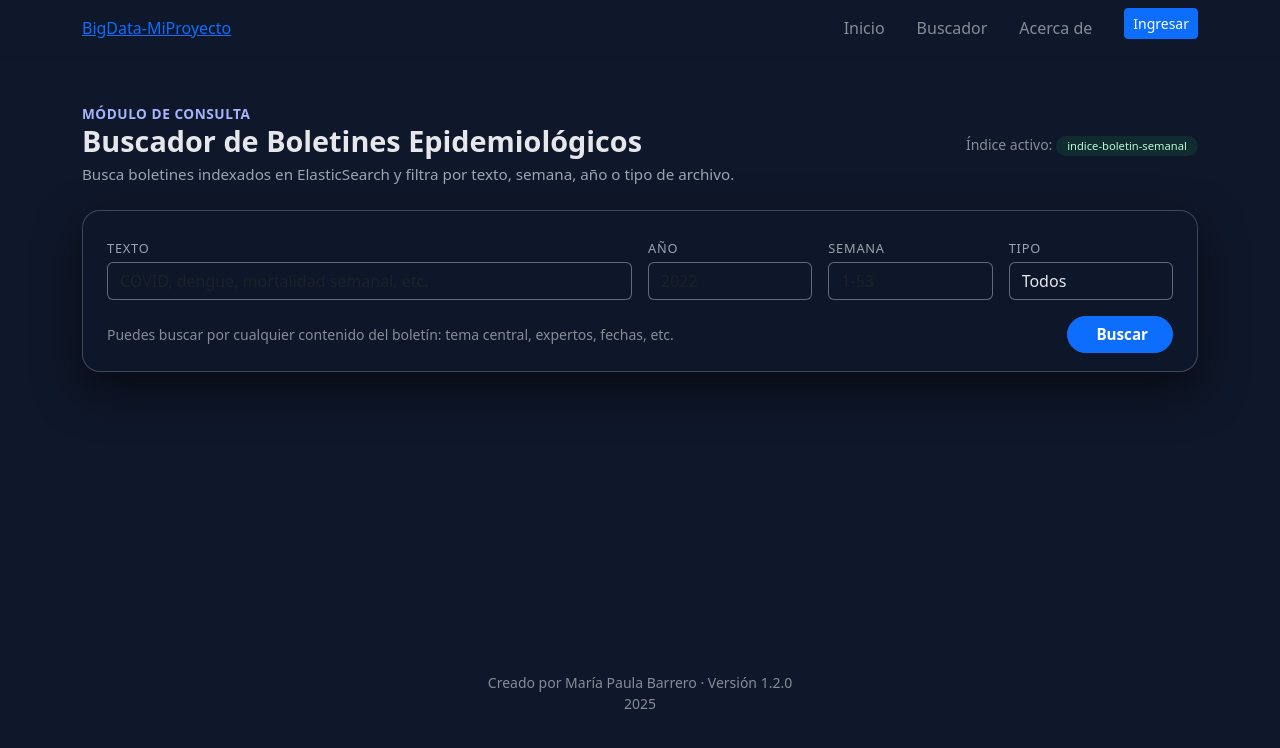
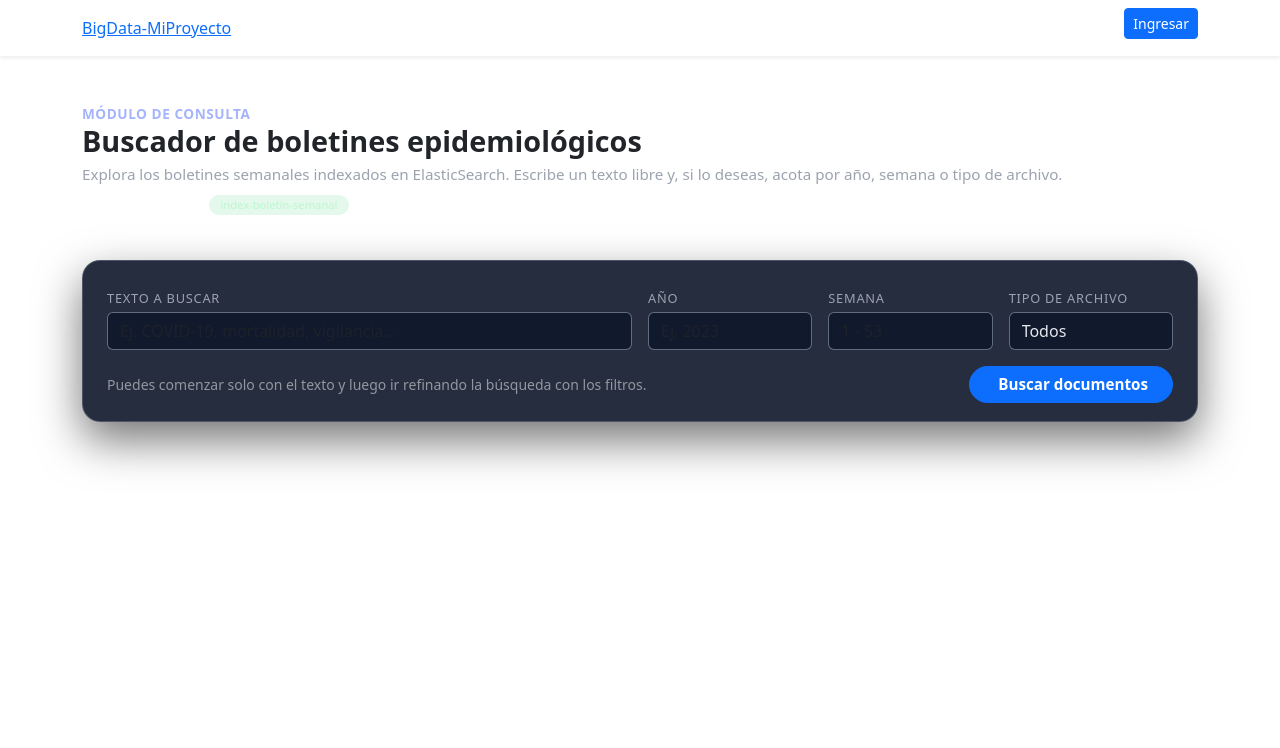
Before and after one commit to MariaP1994/BigDataApp_2025_s2_MPBM, a Flask app: page /buscador in a window 1280 px wide. Shown: the top 748 px of the page. Run offline with Flask 3, Linux system fonts and the light colour scheme.

Commit message:
indice
corregido

```diff
--- a/env.txt
+++ b/env.txt
@@ -4,6 +4,6 @@
 
 ELASTIC_CLOUD_URL=https://aa6a3358628a4a8ba9aea38a654d8584.us-central1.gcp.cloud.es.io:443
 ELASTIC_API_KEY=dUt1cTRab0JsZ0h1VU5pX3d4dmg6U3pyaDFhWENkN0ZWVTF6cEh6TFRVdw==
-ELASTIC_INDEX_DEFAULT=indice-boletin-semanal
+ELASTIC_INDEX_DEFAULT=index-boletin-semanal
 
 SECRET_KEY=Mpbm1234
--- a/templates/buscador.html
+++ b/templates/buscador.html
@@ -1,14 +1,9 @@
 {% extends "base.html" %}
 
-{% block title %}Buscador de documentos - BigData-MPBM{% endblock %}
+{% block title %}Buscador de documentos - BigData-MiProyecto{% endblock %}
 
 {% block extra_css %}
 <style>
-    body {
-        background-color: #0f172a !important;
-        color: #e5e7eb;
-    }
-
     .search-card {
         background: rgba(15, 23, 42, 0.9);
         border-radius: 18px;
@@ -119,69 +158,83 @@
         padding: 0;
     }
 
+    /* Spinner */
+    #div_cargando p {
+        color: #e5e7eb;
+    }
+
+    /* Modal */
     .modal-content {
         background: #020617;
         color: #e5e7eb;
     }
 
-    .modal-header,
-    .modal-footer {
-        border-color: #1f2937;
+    .modal-header {
+        border-bottom-color: #1f2937;
     }
 
-    #div_cargando p {
-        color: #e5e7eb;
+    .modal-footer {
+        border-top-color: #1f2937;
     }
 </style>
 {% endblock %}
 
+
 {% block content %}
 
-<!-- CABECERA -->
+<!-- CABECERA DE PÁGINA -->
 <div class="mb-4">
     <div class="d-flex justify-content-between align-items-center flex-wrap gap-2">
         <div>
             <div class="search-title">Módulo de consulta</div>
-            <h1 class="search-hero mb-1">Buscador de Boletines Epidemiológicos</h1>
+            <h1 class="search-hero mb-1">Buscador de boletines epidemiológicos</h1>
             <p class="search-subtitle mb-0">
-                Busca boletines indexados en ElasticSearch y filtra por texto, semana, año o tipo de archivo.
+                Explora los boletines semanales indexados en ElasticSearch.
+                Escribe un texto libre y, si lo deseas, acota por año, semana o tipo de archivo.
             </p>
         </div>
-
         <div class="text-end small text-white-50">
-            Índice activo: <span class="badge-soft">{{ ELASTIC_INDEX_DEFAULT }}</span>
+            Índice por defecto: <span class="badge-soft">{{ ELASTIC_INDEX_DEFAULT if ELASTIC_INDEX_DEFAULT else 'N/D' }}</span><br>
+            Motor: ElasticSearch Cloud
         </div>
     </div>
 </div>
 
-<!-- FORMULARIO -->
+
+<!-- FORMULARIO DE BÚSQUEDA -->
 <div class="search-card mb-3">
     <form id="formBuscar" onsubmit="buscar(event)">
         <div class="row g-3 align-items-end">
 
+            <!-- Texto principal -->
             <div class="col-12 col-lg-6">
-                <label class="search-label">Texto</label>
+                <label class="search-label" for="textoBuscar">Texto a buscar</label>
                 <input type="text" class="form-control search-input" id="textoBuscar"
-                       placeholder="COVID, dengue, mortalidad semanal, etc." required>
+                       placeholder="Ej. COVID-19, mortalidad, vigilancia..."
+                       required>
+            </div>
+
+            <!-- Filtros opcionales -->
+            <div class="col-6 col-lg-2">
+                <label class="search-label" for="anioFiltro">Año</label>
+                <input type="number" min="2000" max="2100"
+                       class="form-control search-input"
+                       id="anioFiltro" placeholder="Ej. 2023">
             </div>
 
             <div class="col-6 col-lg-2">
-                <label class="search-label">Año</label>
-                <input type="number" class="form-control search-input" id="anioFiltro"
-                       min="2015" max="2030" placeholder="2022">
-            </div>
-
-            <div class="col-6 col-lg-2">
-                <label class="search-label">Semana</label>
-                <input type="number" class="form-control search-input" id="semanaFiltro"
-                       min="1" max="53" placeholder="1-53">
+                <label class="search-label" for="semanaFiltro">Semana</label>
+                <input type="number" min="1" max="53"
+                       class="form-control search-input"
+                       id="semanaFiltro" placeholder="1 - 53">
             </div>
 
             <div class="col-12 col-lg-2">
-                <label class="search-label">Tipo</label>
+                <label class="search-label" for="tipoFiltro">Tipo de archivo</label>
                 <select id="tipoFiltro" class="form-select search-select">
                     <option value="">Todos</option>
                     <option value="pdf">PDF</option>
+                    <option value="html">HTML</option>
                     <option value="json">JSON</option>
                 </select>
             </div>
@@ -189,90 +242,117 @@
 
         <div class="row mt-3 align-items-center">
             <div class="col-md-8 small text-white-50">
-                Puedes buscar por cualquier contenido del boletín: tema central, expertos, fechas, etc.
+                Puedes comenzar solo con el texto y luego ir refinando la búsqueda con los filtros.
             </div>
             <div class="col-md-4 text-md-end mt-2 mt-md-0">
                 <button class="btn btn-primary btn-search-main px-4">
-                    <i class="bi bi-search me-1"></i> Buscar
+                    <i class="bi bi-search me-1"></i> Buscar documentos
                 </button>
             </div>
         </div>
     </form>
 </div>
 
+
 <!-- LOADING -->
 <div id="div_cargando" class="text-center mt-4" style="display:none;">
     <div class="spinner-border text-light"></div>
-    <p class="mt-2">Buscando boletines...</p>
+    <p class="mt-2">Buscando documentos...</p>
 </div>
 
+
 <!-- RESULTADOS -->
-<div id="divResultados" style="display:none;">
+<div id="divResultados" class="resultados-container" style="display:none;">
     <div class="result-card">
-        <div class="card-header result-header d-flex justify-content-between">
+        <div class="card-header result-header d-flex justify-content-between align-items-center">
             <h5 class="mb-0">
-                Resultados
-                <span class="badge-soft ms-2">Total: <span id="totalResultados">0</span></span>
+                Resultados de la búsqueda
+                <span class="badge-soft ms-2">
+                    Total: <span id="totalResultados">0</span>
+                </span>
             </h5>
+            <small class="text-white-50">
+                Resumen y detalle de los boletines encontrados.
+            </small>
         </div>
 
         <div class="card-body">
+            <div class="row g-3">
+
+                <!-- AGGREGATIONS / RESUMEN (opcional) -->
+                <div class="col-md-3">
+                    <div class="aggs-list">
+                        <h6 class="mb-2">Resumen por facetas</h6>
+                        <div id="divAggregations"></div>
+                    </div>
+                </div>
+
+                <!-- TABLA RESULTADOS -->
+                <div class="col-md-9">
                     <div class="tabla-resultados">
                         <table class="table table-dark table-striped table-hover mb-0 align-middle">
                             <thead>
                                 <tr>
-                            <th>#</th>
-                            <th>ID</th>
-                            <th>Score</th>
-                            <th>Semana</th>
-                            <th>Año</th>
-                            <th>Tema Central</th>
-                            <th>Expertos</th>
-                            <th>Detalle</th>
+                                    <th style="width:40px;">#</th>
+                                    <th style="width:140px;">ID</th>
+                                    <th style="width:80px;">Score</th>
+                                    <th style="width:160px;">Índice</th>
+                                    <th>Resumen del boletín</th>
                                 </tr>
                             </thead>
                             <tbody id="tablaResultados"></tbody>
                         </table>
                     </div>
                 </div>
+
             </div>
         </div>
+    </div>
+</div>
+
 
 <!-- ERROR -->
 <div id="divError" class="alert alert-danger mt-4" style="display:none;">
     <strong>Error:</strong> <span id="mensajeError"></span>
 </div>
 
+
 <!-- MODAL DETALLE -->
 <div class="modal fade" id="modalDetalle" tabindex="-1">
     <div class="modal-dialog modal-lg modal-dialog-scrollable">
         <div class="modal-content">
             <div class="modal-header">
-                <h5 class="modal-title">Detalle del boletín</h5>
+                <h5 class="modal-title">Detalle completo del boletín</h5>
                 <button class="btn-close btn-close-white" data-bs-dismiss="modal"></button>
             </div>
             <div class="modal-body" id="modalDetalleBody"></div>
+            <div class="modal-footer">
+                <button class="btn btn-secondary" data-bs-dismiss="modal">Cerrar</button>
+            </div>
         </div>
     </div>
 </div>
 
 {% endblock %}
 
+
+
 {% block extra_js %}
 <script>
+    // Guardamos los últimos hits para el modal
     let ultimaBusqueda = [];
 
-// ---------------- BUSCAR ----------------
+    // ---------- BUSCAR ----------
     function buscar(event) {
         event.preventDefault();
 
-    const texto = document.getElementById("textoBuscar").value.trim();
-    const anio = document.getElementById("anioFiltro").value.trim();
-    const semana = document.getElementById("semanaFiltro").value.trim();
-    const tipo = document.getElementById("tipoFiltro").value.trim();
+        const texto   = document.getElementById("textoBuscar").value.trim();
+        const anio    = document.getElementById("anioFiltro").value.trim();
+        const semana  = document.getElementById("semanaFiltro").value.trim();
+        const tipo    = document.getElementById("tipoFiltro").value;
 
         if (!texto) {
-        alert("Ingrese un texto para buscar");
+            alert("Ingrese un texto para buscar.");
             return;
         }
 
@@ -285,6 +365,7 @@
             headers: { "Content-Type": "application/json" },
             body: JSON.stringify({
                 texto: texto,
+                campo: "_all",
                 anio: anio || null,
                 semana: semana || null,
                 tipo_archivo: tipo || null
@@ -295,69 +376,113 @@
             document.getElementById("div_cargando").style.display = "none";
 
             if (!data.success) {
-            mostrarError(data.error || "Error desconocido");
+                mostrarError(data.error || "Error desconocido en la búsqueda.");
                 return;
             }
 
             mostrarResultados(data);
         })
         .catch(err => {
+            console.error(err);
             document.getElementById("div_cargando").style.display = "none";
-        mostrarError("Error de conexión o servidor");
+            mostrarError("Error en el servidor o en la conexión.");
         });
     }
 
-// ---------------- RESULTADOS ----------------
+    // ---------- MOSTRAR RESULTADOS ----------
     function mostrarResultados(data) {
         document.getElementById("totalResultados").textContent = data.total || 0;
 
-    ultimaBusqueda = data.hits || [];
-    const tabla = document.getElementById("tablaResultados");
-    tabla.innerHTML = "";
-
-    if (ultimaBusqueda.length === 0) {
-        tabla.innerHTML = "<tr><td colspan='8' class='text-center'>No hay resultados</td></tr>";
-    }
-
-    ultimaBusqueda.forEach((hit, i) => {
-        const src = hit._source || {};
-
-        const row = document.createElement("tr");
-        row.innerHTML = `
-            <td>${i+1}</td>
-            <td><code>${hit._id}</code></td>
-            <td>${hit._score?.toFixed(4) ?? "N/A"}</td>
-            <td>${src.semana_epidemiologica ?? "-"}</td>
-            <td>${src.anio ?? "-"}</td>
-            <td>${src.tema_central ?? "-"}</td>
-            <td>${(src.expertos_tematicos || []).join(", ")}</td>
-            <td>
-                <button class="btn btn-sm btn-info" data-bs-toggle="modal"
-                        data-bs-target="#modalDetalle"
-                        onclick="mostrarDetalle(${i})">
-                    Ver
-                </button>
-            </td>`;
-        tabla.appendChild(row);
-    });
+        mostrarAggregations(data.aggs || {});
+        ultimaBusqueda = data.resultados || data.hits || [];
+        mostrarHits(ultimaBusqueda);
 
         document.getElementById("divResultados").style.display = "block";
     }
 
-// ---------------- ERROR ----------------
+    // ---------- AGGREGATIONS (opcional) ----------
+    function mostrarAggregations(aggs) {
+        const cont = document.getElementById("divAggregations");
+        cont.innerHTML = "";
+
+        if (!aggs || Object.keys(aggs).length === 0) {
+            cont.innerHTML = "<p class='text-muted mb-0'>No hay facetas configuradas.</p>";
+            return;
+        }
+
+        // Si más adelante agregas aggs específicas, las puedes pintar aquí.
+        for (const [nombre, agg] of Object.entries(aggs)) {
+            const div = document.createElement("div");
+            div.className = "aggs-item";
+            div.innerHTML = `<h6>${nombre}</h6><pre class="json-view mb-0">${JSON.stringify(agg, null, 2)}</pre>`;
+            cont.appendChild(div);
+        }
+    }
+
+    // ---------- TABLA DE HITS ----------
+    function mostrarHits(hits) {
+        const tabla = document.getElementById("tablaResultados");
+        tabla.innerHTML = "";
+
+        if (!hits || hits.length === 0) {
+            tabla.innerHTML =
+                "<tr><td colspan='5' class='text-center text-muted'>No se encontraron resultados.</td></tr>";
+            return;
+        }
+
+        hits.forEach((hit, i) => {
+            const src = hit._source || {};
+
+            const semana = src.semana_epidemiologica || "N/D";
+            const rango  = src.rango_fechas || "N/D";
+            const tema   = src.tema_central || "Sin tema central";
+            const publi  = src.publicacion_en_linea || "";
+
+            let resumenHtml = `
+                <strong>Semana epidemiológica:</strong> ${semana}<br>
+                <strong>Rango de fechas:</strong> ${rango}<br>
+                <strong>Tema central:</strong> ${tema}
+            `;
+
+            if (publi) {
+                resumenHtml += `<br><strong>Publicación en línea:</strong> ${publi}`;
+            }
+
+            const row = document.createElement("tr");
+            row.innerHTML =
+                "<td>" + (i + 1) + "</td>" +
+                "<td><code class='small'>" + (hit._id || "") + "</code></td>" +
+                "<td>" + (hit._score ? hit._score.toFixed(4) : "N/A") + "</td>" +
+                "<td><small class='text-white-50'>" + (hit._index || "") + "</small></td>" +
+                "<td>" +
+                    "<div class='json-view mb-1'>" + resumenHtml + "</div>" +
+                    "<button class='btn btn-link btn-link-detalle text-info' " +
+                        "onclick='mostrarDetalle(" + i + ")' " +
+                        "data-bs-toggle='modal' data-bs-target='#modalDetalle'>" +
+                        "<i class='bi bi-arrows-angle-expand me-1'></i>Ver JSON completo" +
+                    "</button>" +
+                "</td>";
+
+            tabla.appendChild(row);
+        });
+    }
+
+    // ---------- ERROR ----------
     function mostrarError(msg) {
         document.getElementById("mensajeError").textContent = msg;
         document.getElementById("divError").style.display = "block";
     }
 
-// ---------------- DETALLE ----------------
+    // ---------- MODAL DETALLE ----------
     function mostrarDetalle(i) {
         const hit = ultimaBusqueda[i];
-    const src = hit._source ?? {};
+        if (!hit) return;
 
-    document.getElementById("modalDetalleBody").innerHTML = `
-        <pre class="json-view">${JSON.stringify(src, null, 2)}</pre>
-    `;
+        const modalBody = document.getElementById("modalDetalleBody");
+        modalBody.innerHTML =
+            "<pre class='json-view' style='max-height:520px;overflow-y:auto;'>" +
+            JSON.stringify(hit._source || {}, null, 2) +
+            "</pre>";
     }
 </script>
 {% endblock %}
```
Also changed, not shown: other parts of templates/buscador.html (+45 -1 lines). Lines whose indentation alone changed are shown as unchanged.
